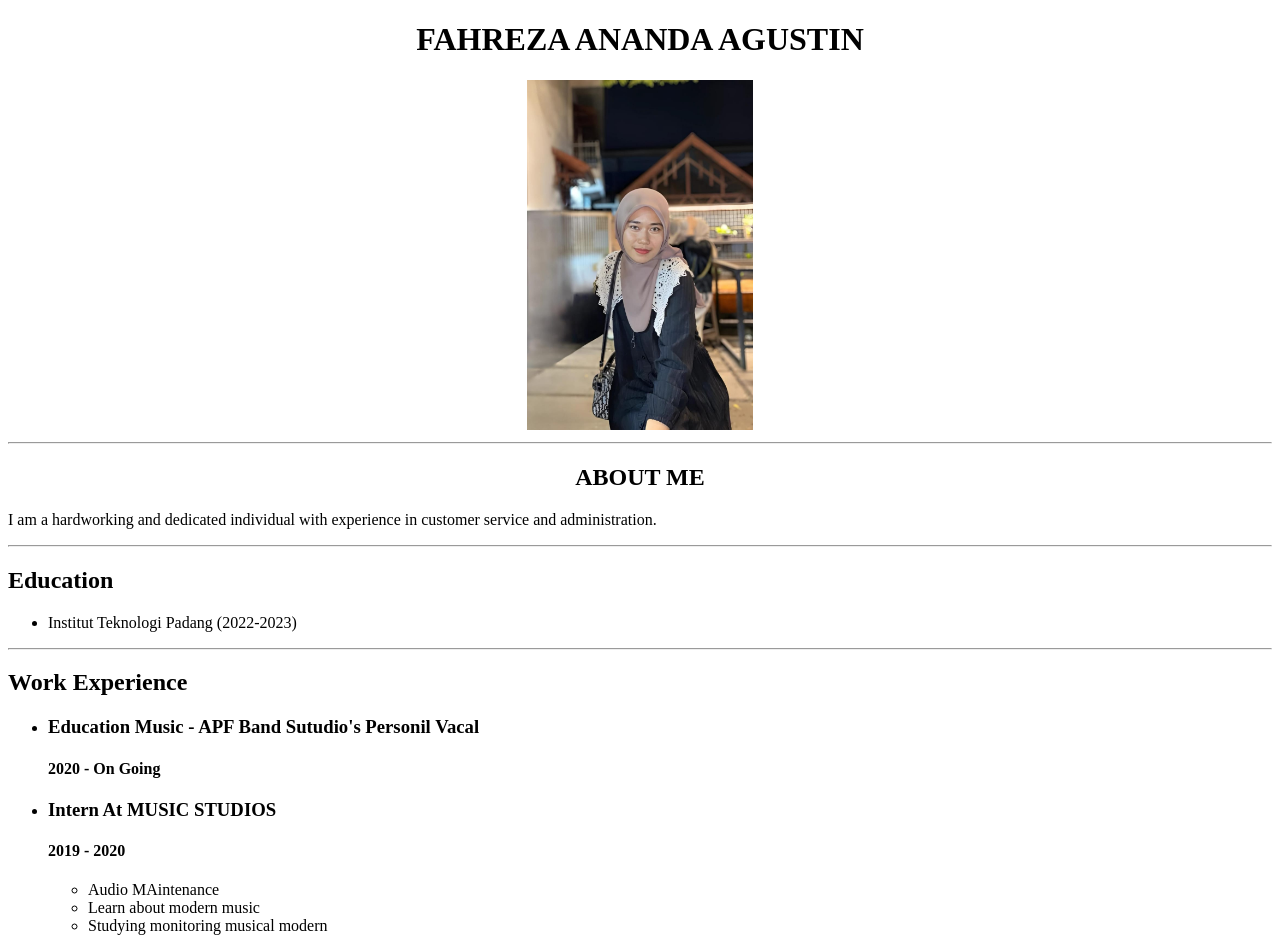
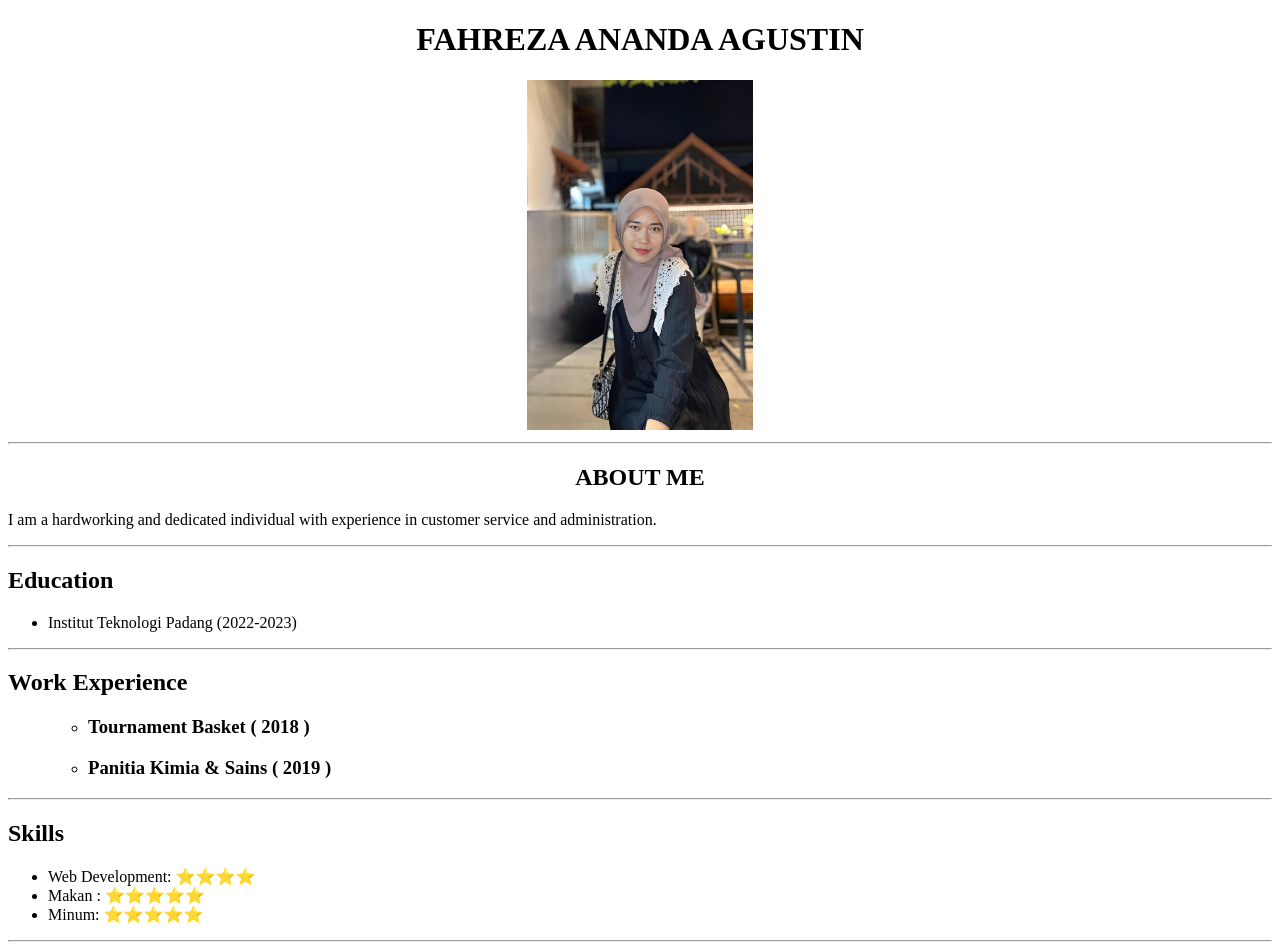
Before and after one commit to Fhrezand/perancangan-web, a plain HTML site: page Portofolio Minggu Ke-2/portofolio.html in a window 1280 px wide. Shown: the top 949 px of the page. Drawn offline with Linux system fonts and the light colour scheme.

Commit message:
Update portofolio.html

```diff
--- a/Portofolio Minggu Ke-2/portofolio.html
+++ b/Portofolio Minggu Ke-2/portofolio.html
@@ -19,19 +19,14 @@
   <hr />
   <h2>Work Experience</h2>
   <ul>
+   <ul>
     <li>
-      <h3>Education Music - APF Band Sutudio's Personil Vacal</h3>
-      <h4><p>2020 - On Going</p></h4>
-    </li>
+      <h3>Tournament Basket ( 2018 )</h3>
+      </li>
     <li>
-      <h3>Intern At MUSIC STUDIOS</h3>
-      <h4><p>2019 - 2020</p></h4>
-      <ul>
-        <li>Audio MAintenance</li>
-        <li>Learn about modern music</li>
-        <li>Studying monitoring musical modern</li>
-      </ul>
-    </li>
+      <h3>Panitia Kimia & Sains ( 2019 )</h3>
+      </li>
+  </ul>
   </ul>
   <hr />
   <h2>Skills</h2>
```
